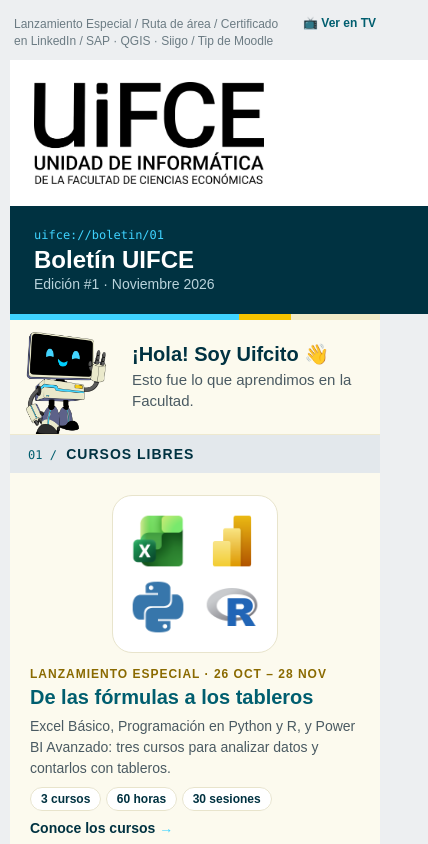
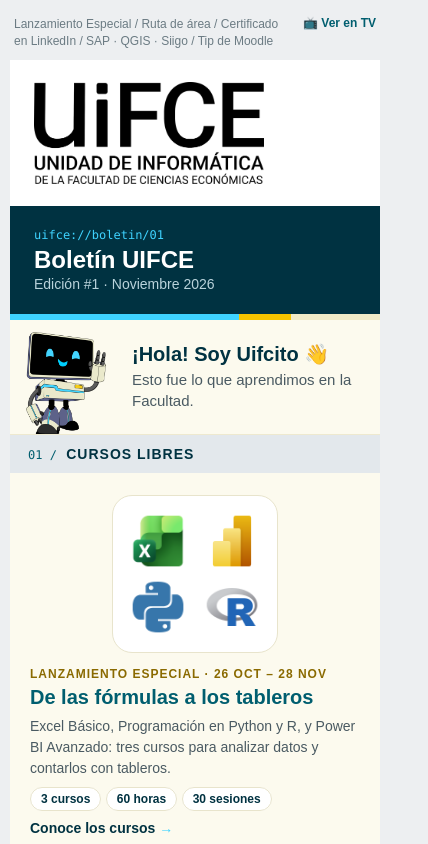
Before and after one commit to cdiazsu-source/ET-BoletinUIFCE1, a plain HTML site: page edicion-01.html in a window 390 px wide. Shown: the top 844 px of the page, 428 px wide, since content can reach past the window. Drawn offline with Linux system fonts and the light colour scheme; a web font is replaced by a local one.

Commit message:
Corrige desborde horizontal del encabezado en celular
Co-Authored-By: Claude Opus 5.5 <noreply@anthropic.com>

```diff
--- a/edicion-01.html
+++ b/edicion-01.html
@@ -21,8 +21,8 @@
     .col-img table { margin: 0 auto !important; }
     .col-txt { padding: 14px 20px 22px 20px !important; }
     .px { padding-left: 18px !important; padding-right: 18px !important; }
-    .hdr-logo { width: 100% !important; display:block !important; }
-    .hdr-band { width: 100% !important; display:block !important; }
+    .hdr-logo { width: 100% !important; display:block !important; box-sizing: border-box; }
+    .hdr-band { width: 100% !important; display:block !important; box-sizing: border-box; }
   }
 </style>
 </head>
```
